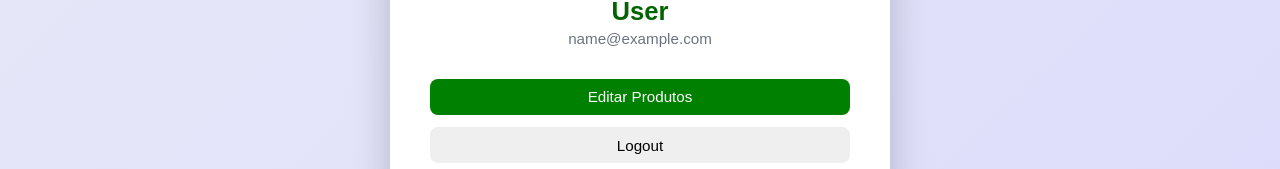
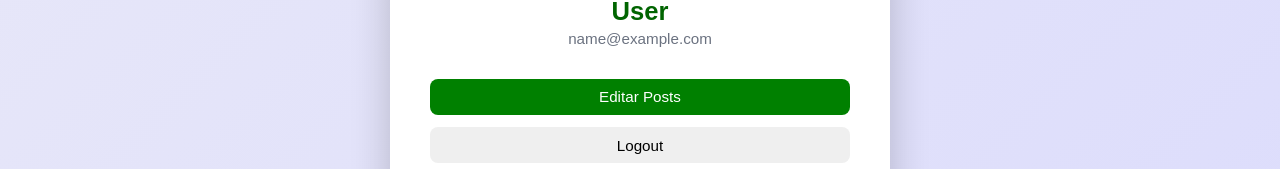
Before and after one commit to vitorsac13/asilo, a React (Vite) app in the folder frontend/: page /profile in a window 1280 px wide. Shown: the part 433-602 px from the top of the page. Built offline with nearby package versions, Linux system fonts and the light colour scheme; sample sign-in values are in the browser's storage.

Commit message:
Update page Profile

```diff
--- a/frontend/src/pages/profile/page.jsx
+++ b/frontend/src/pages/profile/page.jsx
@@ -44,7 +44,7 @@ export default function Profile() {
                             className={`${styles.btn} ${styles.adminBtn}`}
                             onClick={handleEdit}
                         >
-                            Editar Produtos
+                            Editar Posts
                         </button>
                     )}
                     <button className={styles.btn} onClick={handleLogout}>
```
